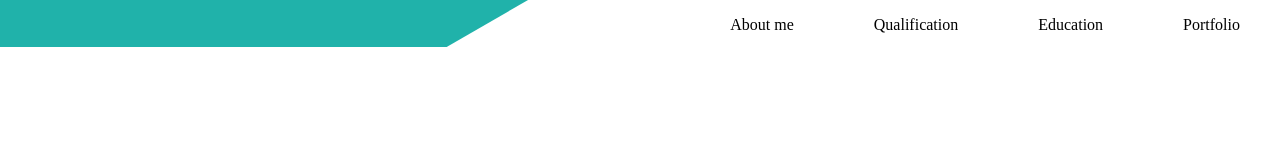
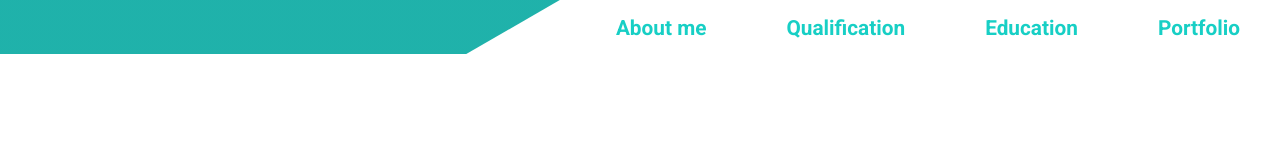
Before and after one commit to PatrykPi/MyPage, a plain HTML site: page index.html in a window 1280 px wide. Drawn offline with Linux system fonts and the light colour scheme.

Commit message:
Main theme
Added main theme as css variables.

```diff
--- a/index.html
+++ b/index.html
@@ -6,16 +6,17 @@
     <meta http-equiv="X-UA-Compatible" content="ie=edge">
 
     <link rel="stylesheet" href="./style/style.css" type="text/css">
+    <link href="https://fonts.googleapis.com/css?family=Roboto:400,700&display=swap" rel="stylesheet">
 
     <title>My Page</title>
 </head>
 <body>
     <nav>
-        <ul class="navbar-links navbar-links--background-slash">
-            <li class="navbar-links__link"><a href="#"><span>About me</span><hr></a></li>
-            <li class="navbar-links__link"><a href="#"><span>Qualification</span><hr></a></li>
-            <li class="navbar-links__link"><a href="#"><span>Education</span><hr></a></li>
-            <li class="navbar-links__link"><a href="#"><span>Portfolio</span><hr></a></li>
+        <ul class="navbar navbar--diagonal-background navbar--main-theme">
+            <li class="navbar__link"><a href="#"><span>About me</span><hr></a></li>
+            <li class="navbar__link"><a href="#"><span>Qualification</span><hr></a></li>
+            <li class="navbar__link"><a href="#"><span>Education</span><hr></a></li>
+            <li class="navbar__link"><a href="#"><span>Portfolio</span><hr></a></li>
         </ul>
     </nav>
 
--- a/style/style.css
+++ b/style/style.css
@@ -4,51 +4,68 @@
     box-sizing: border-box;
     color: inherit;
     text-decoration: none;
+    font-family: 'Roboto',
+        sans-serif;
 }
 
-.navbar-links{
+:root{
+    /* hsl(177, 70%, 41%) */
+    --theme-color-1-hue: 177;
+    --theme-color-1-saturation: 70%;
+    --theme-color-1-lightness: 41%;
+    --theme-color-1: hsl(var(--theme-color-1-hue), var(--theme-color-1-saturation), var(--theme-color-1-lightness));
+}
+
+.navbar {
     display: flex;
     justify-content: flex-end;
     list-style: none;
 }
 
-.navbar-links--background-slash{
+.navbar--main-theme {
+    --theme-color-1-saturation: 80%;
+    --theme-color-1-lightness: 45%;
+    color: hsl(var(--theme-color-1-hue), var(--theme-color-1-saturation), var(--theme-color-1-lightness));
+}
+
+.navbar--diagonal-background {
     position: relative;
     overflow: hidden;
 }
 
-.navbar-links--background-slash::before {
-    --background-color: RGB(32, 178, 170);
+.navbar--diagonal-background::before {
     content: "";
     position: absolute;
     width: 200%;
-    height: 600%;
+    height: 300px;
     z-index: -1;
-    background: linear-gradient(var(--background-color), var(--background-color)) 0 0 repeat;
+    background: linear-gradient(var(--theme-color-1), var(--theme-color-1)) 0 0 repeat;
     transform: rotate(-30deg);
 }
 
-.navbar-links__link {
+.navbar__link {
     margin: 1rem 2.5rem 0.2rem 2.5rem;
+    font-weight: bold;
 }
 
-.navbar-links__link > a {
+.navbar__link a {
     display: flex;
     flex-direction: column;
     align-items: center;
 }
 
-.navbar-links__link > a > span {
+.navbar__link span {
+    font-size: 1.3rem;
     margin-bottom: 0.5rem;
 }
 
-.navbar-links__link > a > hr {
-    border-top: 1.5px solid;
+.navbar__link hr {
+    border-top: 2px solid;
     width: 0%;
     visibility: hidden;
 }
 
-.navbar-links__link:hover > a > hr {
+.navbar__link:hover hr {
     width: 100%;
     visibility: visible;
     transition: width .4s ease;
```
